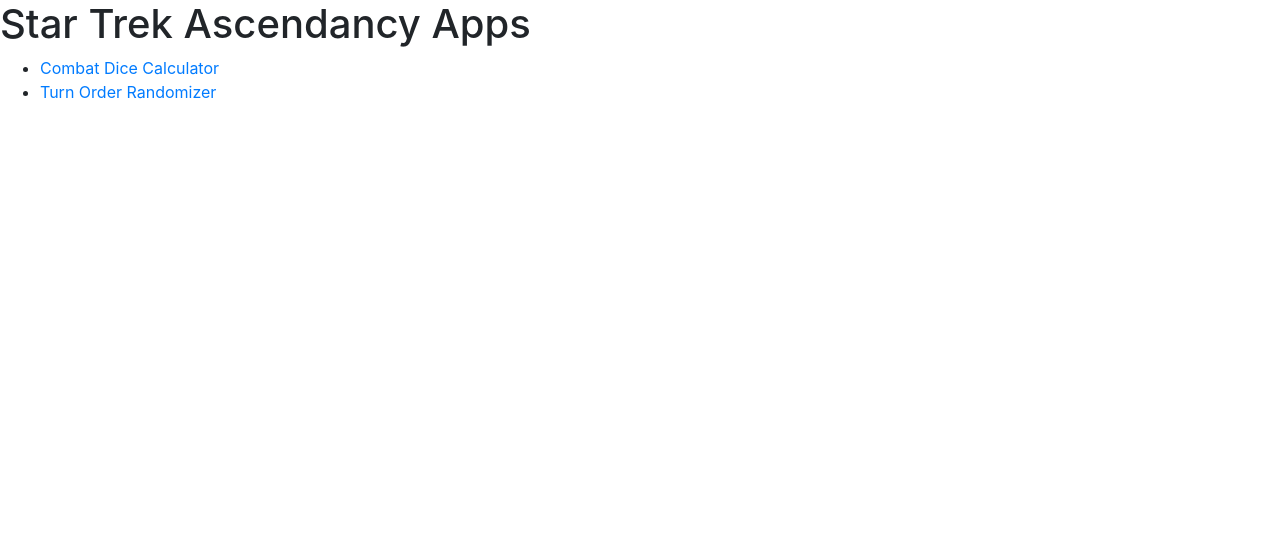
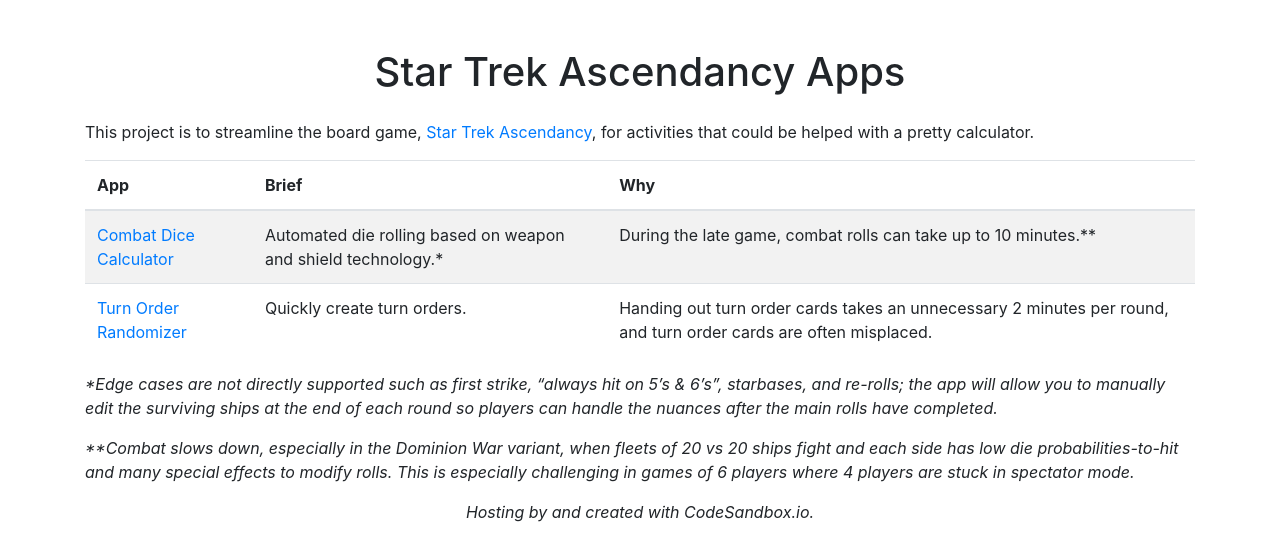
Before and after one commit to covertsonic/star_trek_ascendancy, a website: page index.html in a window 1280 px wide. Drawn offline with nearby package versions, Linux system fonts and the light colour scheme.

Commit message:
Update README.md and index.html

```diff
--- a/index.html
+++ b/index.html
@@ -5,21 +5,44 @@
     <link rel="icon" href="/favicon/favicon.ico" type="image/x-icon">
     <link rel="manifest" href="/favicon/site.webmanifest">
     <link rel="apple-touch-icon" href="/favicon/apple-touch-icon.png">
-
     <meta name="viewport" content="width=device-width, initial-scale=1.0">
     <meta http-equiv="X-UA-Compatible" content="ie=edge">
     <link
     rel="stylesheet"
     href="https://stackpath.bootstrapcdn.com/bootstrap/4.3.1/css/bootstrap.min.css"
-  />
+    />
 
     <title>Star Trek Ascendancy Apps</title>
   </head>
   <body>
-    <h1>Star Trek Ascendancy Apps</h1>
-    <ul>
-      <li>
-    <a href="dice_calculator/index.html">Combat Dice Calculator</a></li>
- <li><a href="turn_order/index.html">Turn Order Randomizer</a></li>
+    <div class="container my-5">
+      <h1 class="text-center mb-4">Star Trek Ascendancy Apps</h1>
+      <p>This project is to streamline the board game, <a href="https://boardgamegeek.com/boardgame/193949/star-trek-ascendancy">Star Trek Ascendancy</a>, for activities that could be helped with a pretty calculator.</p>
+
+      <table class="table table-striped table-hover">
+        <thead>
+          <tr>
+            <th>App</th>
+            <th>Brief</th>
+            <th>Why</th>
+          </tr>
+        </thead>
+        <tbody>
+          <tr>
+            <td><a href="dice_calculator/index.html">Combat Dice Calculator</a></td>
+            <td>Automated die rolling based on weapon and shield technology.*</td>
+            <td>During the late game, combat rolls can take up to 10 minutes.**</td>
+          </tr>
+          <tr>
+            <td><a href="turn_order/index.html">Turn Order Randomizer</a></td>
+            <td>Quickly create turn orders.</td>
+            <td>Handing out turn order cards takes an unnecessary 2 minutes per round, and turn order cards are often misplaced.</td>
+          </tr>
+        </tbody>
+      </table>
+      <p> <em>*Edge cases are not directly supported such as first strike, “always hit on 5’s &amp; 6’s”, starbases, and re-rolls; the app will allow you to manually edit the surviving ships at the end of each round so players can handle the nuances after the main rolls have completed.</em></p>
+      <p><em>**Combat slows down, especially in the Dominion War variant, when fleets of 20 vs 20 ships fight and each side has low die probabilities-to-hit and many special effects to modify rolls. This is especially challenging in games of 6 players where 4 players are stuck in spectator mode.</em></p>
+      <p class="text-center"><em>Hosting by and created with CodeSandbox.io.</em></p>
+    </div>
   </body>
 </html>
```
Also changed, not shown: README.md.
